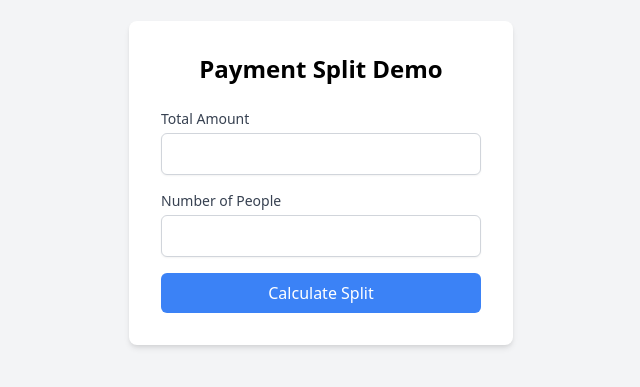
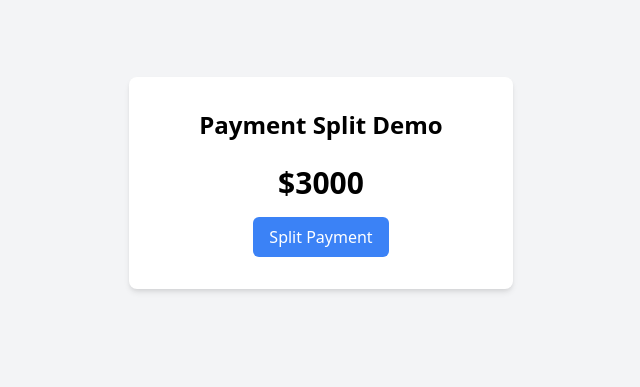
Before and after one commit to matan1905/test, a React (Create React App) app in the folder client/: page / in a window 1280 px wide. Shown: the part 217-604 px from the top of the page, without its empty margins (319-959 px from the left). Built offline with nearby package versions, Linux system fonts and the light colour scheme.

Commit message:
Update repository

```diff
--- a/client/src/App.js
+++ b/client/src/App.js
@@ -1,65 +1,27 @@
 import React, { useState } from 'react';
-import axios from 'axios';
+import PriceDisplay from './components/PriceDisplay';
+import ContactSelector from './components/ContactSelector';
+import PaymentAdjustment from './components/PaymentAdjustment';
+import PaymentConfirmation from './components/PaymentConfirmation';
+import ThankYouPage from './components/ThankYouPage';
 
 function App() {
-  const [amount, setAmount] = useState('');
-  const [people, setPeople] = useState('');
-  const [splitAmount, setSplitAmount] = useState(null);
+  const [step, setStep] = useState(1);
+  const [totalAmount] = useState(3000);
+  const [selectedContacts, setSelectedContacts] = useState([]);
+  const [adjustedPayments, setAdjustedPayments] = useState({});
 
-  const handleSubmit = async (e) => {
-    e.preventDefault();
-    try {
-      const response = await axios.get(`${process.env.REACT_APP_API_URL || ''}/api/split?amount=${amount}&people=${people}`);
-      setSplitAmount(response.data.splitAmount);
-    } catch (error) {
-      console.error('Error calculating split:', error);
-    }
-  };
+  const nextStep = () => setStep(step + 1);
 
   return (
     <div className="min-h-screen bg-gray-100 flex items-center justify-center">
       <div className="bg-white p-8 rounded-lg shadow-md w-96">
         <h1 className="text-2xl font-bold mb-6 text-center">Payment Split Demo</h1>
-        <form onSubmit={handleSubmit} className="space-y-4">
-          <div>
-            <label htmlFor="amount" className="block text-sm font-medium text-gray-700">
-              Total Amount
-            </label>
-            <input
-              type="number"
-              id="amount"
-              value={amount}
-              onChange={(e) => setAmount(e.target.value)}
-              className="mt-1 block w-full border border-gray-300 rounded-md shadow-sm p-2"
-              required
-            />
-          </div>
-          <div>
-            <label htmlFor="people" className="block text-sm font-medium text-gray-700">
-              Number of People
-            </label>
-            <input
-              type="number"
-              id="people"
-              value={people}
-              onChange={(e) => setPeople(e.target.value)}
-              className="mt-1 block w-full border border-gray-300 rounded-md shadow-sm p-2"
-              required
-            />
-          </div>
-          <button
-            type="submit"
-            className="w-full bg-blue-500 text-white p-2 rounded-md hover:bg-blue-600 transition-colors"
-          >
-            Calculate Split
-          </button>
-        </form>
-        {splitAmount && (
-          <div className="mt-6 text-center">
-            <p className="text-lg font-semibold">Each person pays:</p>
-            <p className="text-2xl font-bold text-green-600">${splitAmount}</p>
-          </div>
-        )}
+        {step === 1 && <PriceDisplay amount={totalAmount} onSplitPayment={nextStep} />}
+        {step === 2 && <ContactSelector onContactsSelected={(contacts) => { setSelectedContacts(contacts); nextStep(); }} />}
+        {step === 3 && <PaymentAdjustment contacts={selectedContacts} totalAmount={totalAmount} onAdjustmentComplete={(adjustments) => { setAdjustedPayments(adjustments); nextStep(); }} />}
+        {step === 4 && <PaymentConfirmation adjustedPayments={adjustedPayments} onPaymentComplete={nextStep} />}
+        {step === 5 && <ThankYouPage />}
       </div>
     </div>
   );
--- /dev/null
+++ b/client/src/components/ContactSelector.js
@@ -0,0 +1,44 @@
+import React, { useState } from 'react';
+
+function ContactSelector({ onContactsSelected }) {
+  const [contacts, setContacts] = useState([]);
+
+  const addContact = async () => {
+    if ('contacts' in navigator && 'select' in navigator.contacts) {
+      try {
+        const selectedContacts = await navigator.contacts.select(['name', 'email'], { multiple: true });
+        setContacts([...contacts, ...selectedContacts]);
+      } catch (error) {
+        console.error('Error selecting contacts:', error);
+      }
+    } else {
+      alert('Contact picker is not supported in this browser.');
+    }
+  };
+
+  return (
+    <div>
+      <button
+        onClick={addContact}
+        className="bg-blue-500 text-white px-4 py-2 rounded-md hover:bg-blue-600 transition-colors mb-4"
+      >
+        Add Contacts
+      </button>
+      <ul className="space-y-2">
+        {contacts.map((contact, index) => (
+          <li key={index} className="bg-gray-100 p-2 rounded-md">
+            {contact.name[0]} - {contact.email[0]}
+          </li>
+        ))}
+      </ul>
+      <button
+        onClick={() => onContactsSelected(contacts)}
+        className="mt-4 bg-green-500 text-white px-4 py-2 rounded-md hover:bg-green-600 transition-colors"
+      >
+        Next
+      </button>
+    </div>
+  );
+}
+
+export default ContactSelector;
--- /dev/null
+++ b/client/src/components/PaymentAdjustment.js
@@ -0,0 +1,48 @@
+import React, { useState, useEffect } from 'react';
+
+function PaymentAdjustment({ contacts, totalAmount, onAdjustmentComplete }) {
+  const [adjustments, setAdjustments] = useState({});
+
+  useEffect(() => {
+    const initialAdjustments = contacts.reduce((acc, contact) => {
+      acc[contact.email[0]] = totalAmount / contacts.length;
+      return acc;
+    }, {});
+    setAdjustments(initialAdjustments);
+  }, [contacts, totalAmount]);
+
+  const handleAdjustment = (email, value) => {
+    setAdjustments({ ...adjustments, [email]: parseFloat(value) });
+  };
+
+  const handleSubmit = () => {
+    onAdjustmentComplete(adjustments);
+  };
+
+  return (
+    <div>
+      <h2 className="text-xl font-semibold mb-4">Adjust Payments</h2>
+      {contacts.map((contact, index) => (
+        <div key={index} className="mb-4">
+          <label className="block text-sm font-medium text-gray-700">
+            {contact.name[0]}
+          </label>
+          <input
+            type="number"
+            value={adjustments[contact.email[0]] || ''}
+            onChange={(e) => handleAdjustment(contact.email[0], e.target.value)}
+            className="mt-1 block w-full border border-gray-300 rounded-md shadow-sm p-2"
+          />
+        </div>
+      ))}
+      <button
+        onClick={handleSubmit}
+        className="bg-blue-500 text-white px-4 py-2 rounded-md hover:bg-blue-600 transition-colors"
+      >
+        Next
+      </button>
+    </div>
+  );
+}
+
+export default PaymentAdjustment;
--- /dev/null
+++ b/client/src/components/PaymentConfirmation.js
@@ -0,0 +1,24 @@
+import React from 'react';
+
+function PaymentConfirmation({ adjustedPayments, onPaymentComplete }) {
+  return (
+    <div>
+      <h2 className="text-xl font-semibold mb-4">Confirm Your Payment</h2>
+      <ul className="mb-4">
+        {Object.entries(adjustedPayments).map(([email, amount], index) => (
+          <li key={index} className="mb-2">
+            {email}: ${amount.toFixed(2)}
+          </li>
+        ))}
+      </ul>
+      <button
+        onClick={onPaymentComplete}
+        className="bg-green-500 text-white px-4 py-2 rounded-md hover:bg-green-600 transition-colors"
+      >
+        Pay
+      </button>
+    </div>
+  );
+}
+
+export default PaymentConfirmation;
--- /dev/null
+++ b/client/src/components/PriceDisplay.js
@@ -0,0 +1,17 @@
+import React from 'react';
+
+function PriceDisplay({ amount, onSplitPayment }) {
+  return (
+    <div className="text-center">
+      <p className="text-3xl font-bold mb-4">${amount}</p>
+      <button
+        onClick={onSplitPayment}
+        className="bg-blue-500 text-white px-4 py-2 rounded-md hover:bg-blue-600 transition-colors"
+      >
+        Split Payment
+      </button>
+    </div>
+  );
+}
+
+export default PriceDisplay;
--- /dev/null
+++ b/client/src/components/ThankYouPage.js
@@ -0,0 +1,12 @@
+import React from 'react';
+
+function ThankYouPage() {
+  return (
+    <div className="text-center">
+      <h2 className="text-2xl font-bold mb-4">Thank You!</h2>
+      <p>Your payment has been processed successfully.</p>
+    </div>
+  );
+}
+
+export default ThankYouPage;
```
